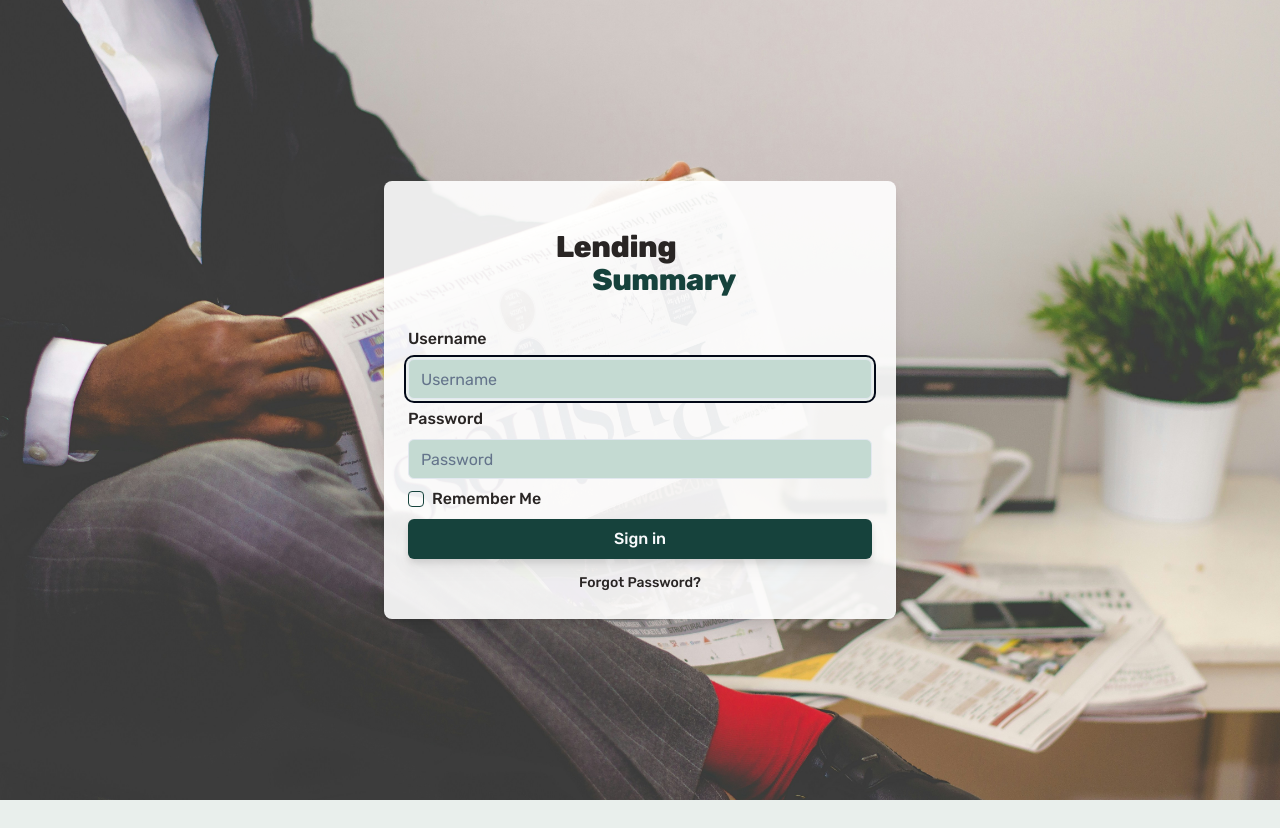
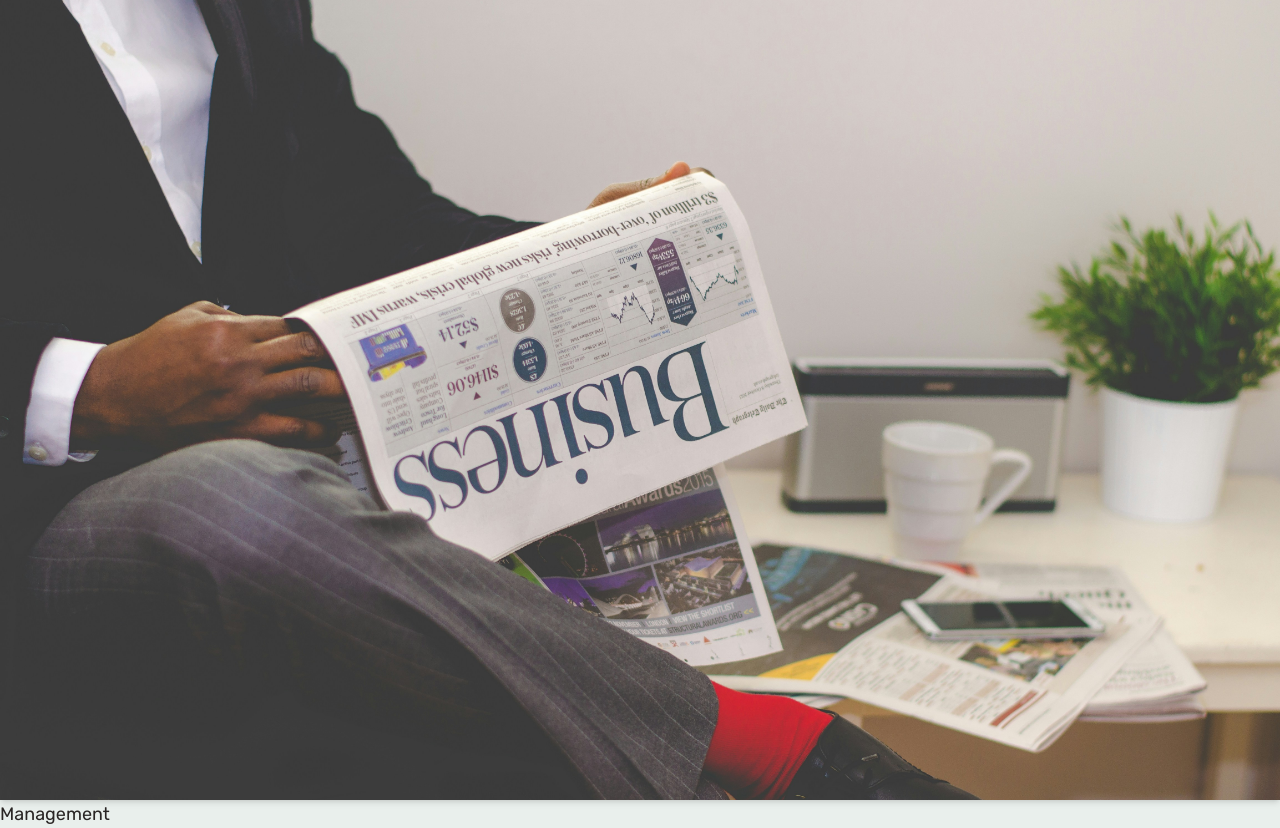
Before and after one commit to paulcaringal13/lending-summary, a React (Vite) app in the folder frontend/: page /forgot-password in a window 1280 px wide. Before the commit the page ends 800 px from the top, so only its background shows below. Built offline with nearby package versions, Linux system fonts and the light colour scheme; a web font is replaced by a local one.

Commit message:
W1/FRONTEND/AUTH-LAYOUT/LS5 | Changing of Auth Layout UI & Separating LoginPage to AuthLayout

```diff
--- /dev/null
+++ b/frontend/src/components/common/TextLogo.tsx
@@ -0,0 +1,14 @@
+import { Label } from "../ui/label";
+
+const TextLogo = () => {
+  return (
+    <Label className="text-xl text-center font-extrabold my-3 sm:my-4 md:text-2xl lg:text-3xl xl:my-6 tracking-[-0.5px] leading-none">
+      <span className="mr-14">Lending</span>
+      <span className="block leading-none text-primary tracking-[-0.5px] ml-10">
+        Summary
+      </span>
+    </Label>
+  );
+};
+
+export default TextLogo;
--- a/frontend/src/layout/auth/AuthLayout.tsx
+++ b/frontend/src/layout/auth/AuthLayout.tsx
@@ -2,7 +2,7 @@ import { Button } from "@/components/ui/button";
 import { Checkbox } from "@/components/ui/checkbox";
 import { Input } from "@/components/ui/input";
 import { Label } from "@/components/ui/label";
-import { NavLink } from "react-router-dom";
+import { NavLink, Outlet } from "react-router-dom";
 
 const AuthLayout = () => {
   return (
@@ -13,51 +13,7 @@ const AuthLayout = () => {
           backgroundImage: "url('/images/AuthBg4.jpg')",
         }}
       ></div>
-
-      <div className="w-full h-full flex justify-center items-center absolute inset-1/2 -translate-x-1/2 -translate-y-1/2">
-        <div className="flex flex-col p-6 mx-6 rounded-lg shadow-lg h-fit w-[80%] bg-white/90 md:w-[60%] lg:w-[50%] xl:w-[40%] 2xl:w-[30%]">
-          <div className="flex flex-col my-auto gap-2 xl:gap-2">
-            <Label className="text-xl text-center font-extrabold my-3 sm:my-4 md:text-2xl lg:text-3xl xl:my-6 tracking-[-0.5px] leading-none">
-              <span className="mr-12">Lending</span>
-              <span className="block leading-none text-primary tracking-[-0.5px] ml-12 ">
-                Summary
-              </span>
-            </Label>
-
-            <Label className="text-xs sm:text-sm xl:text-base">Username</Label>
-            <Input
-              placeholder="Username"
-              autoFocus
-              className="bg-accent text-primary text-xs sm:text-sm  xl:text-base"
-            />
-            <Label className="text-xs sm:text-sm xl:text-base">Password</Label>
-            <Input
-              placeholder="Password"
-              type="password"
-              className="bg-accent text-primary text-xs sm:text-sm xl:text-base"
-            />
-            <div className="w-full flex flex-col justify-between gap-2">
-              <div className="flex flex-row gap-1 items-center sm:gap-2">
-                <Checkbox id="terms" className="h-3 w-3 sm:h-4 sm:w-4" />
-                <Label className="text-xs sm:text-sm xl:text-base">
-                  Remember Me
-                </Label>
-              </div>
-              <Button className="drop-shadow-lg hover:bg-primary hover:opacity-90 active:opacity-70 text-sm xl:text-base">
-                Sign in
-              </Button>
-              <NavLink
-                to="/"
-                className="hover:underline group w-full text-center "
-              >
-                <Label className="text-[.6em] group-hover:cursor-pointer group-hover:text-primary sm:text-xs xl:text-sm">
-                  Forgot Password?
-                </Label>
-              </NavLink>
-            </div>
-          </div>
-        </div>
-      </div>
+      <Outlet />
     </div>
   );
 };
--- /dev/null
+++ b/frontend/src/pages/auth/LoginPage.tsx
@@ -0,0 +1,56 @@
+import { NavLink } from "react-router-dom";
+
+// SHAD
+import { Button } from "@/components/ui/button";
+import { Checkbox } from "@/components/ui/checkbox";
+import { Input } from "@/components/ui/input";
+import { Label } from "@/components/ui/label";
+
+// CUSTOMIZED
+import TextLogo from "@/components/common/TextLogo";
+
+const LoginPage = () => {
+  return (
+    <div className="w-full h-full flex justify-center items-center absolute inset-1/2 -translate-x-1/2 -translate-y-1/2">
+      <div className="flex flex-col p-6 mx-6 rounded-lg shadow-lg h-fit w-[80%] bg-white/90 md:w-[60%] lg:w-[50%] xl:w-[40%] 2xl:w-[30%]">
+        <div className="flex flex-col my-auto gap-2 xl:gap-2">
+          <TextLogo />
+
+          <Label className="text-xs sm:text-sm xl:text-base">Username</Label>
+          <Input
+            placeholder="Username"
+            autoFocus
+            className="bg-accent text-primary text-xs sm:text-sm  xl:text-base"
+          />
+          <Label className="text-xs sm:text-sm xl:text-base">Password</Label>
+          <Input
+            placeholder="Password"
+            type="password"
+            className="bg-accent text-primary text-xs sm:text-sm xl:text-base"
+          />
+          <div className="w-full flex flex-col justify-between gap-2">
+            <div className="flex flex-row gap-1 items-center sm:gap-2">
+              <Checkbox id="terms" className="h-3 w-3 sm:h-4 sm:w-4" />
+              <Label className="text-xs sm:text-sm xl:text-base">
+                Remember Me
+              </Label>
+            </div>
+            <Button className="drop-shadow-lg hover:bg-primary hover:opacity-90 active:opacity-70 text-sm xl:text-base">
+              Sign in
+            </Button>
+            <NavLink
+              to="/forgot-password"
+              className="hover:underline group w-full text-center "
+            >
+              <Label className="text-[.6em] group-hover:cursor-pointer group-hover:text-primary sm:text-xs xl:text-sm">
+                Forgot Password?
+              </Label>
+            </NavLink>
+          </div>
+        </div>
+      </div>
+    </div>
+  );
+};
+
+export default LoginPage;
--- a/frontend/src/router.tsx
+++ b/frontend/src/router.tsx
@@ -3,10 +3,12 @@ import {
   createRoutesFromElements,
   Route,
 } from "react-router-dom";
+
 import App from "./App";
 
 // AUTH
 import AuthLayout from "./layout/auth/AuthLayout";
+import LoginPage from "./pages/auth/LoginPage";
 
 // ROOT
 import RootLayout from "./layout/root/RootLayout";
@@ -15,12 +17,12 @@ export const router = createBrowserRouter(
   createRoutesFromElements(
     <Route path="/" element={<App />}>
       <Route element={<AuthLayout />}>
-        <Route path="/login" element={<div>Dashboard</div>} />
+        <Route path="/login" element={<LoginPage />} />
         <Route path="/forgot-password" element={<div>Management</div>} />
       </Route>
       <Route element={<RootLayout />}>
+        <Route path="/management" element={<div>Management</div>} />
         <Route path="/dashboard" element={<div>Dashboard</div>} />
-        <Route path="/management" element={<div>Management</div>} />
       </Route>
     </Route>
   )
```
